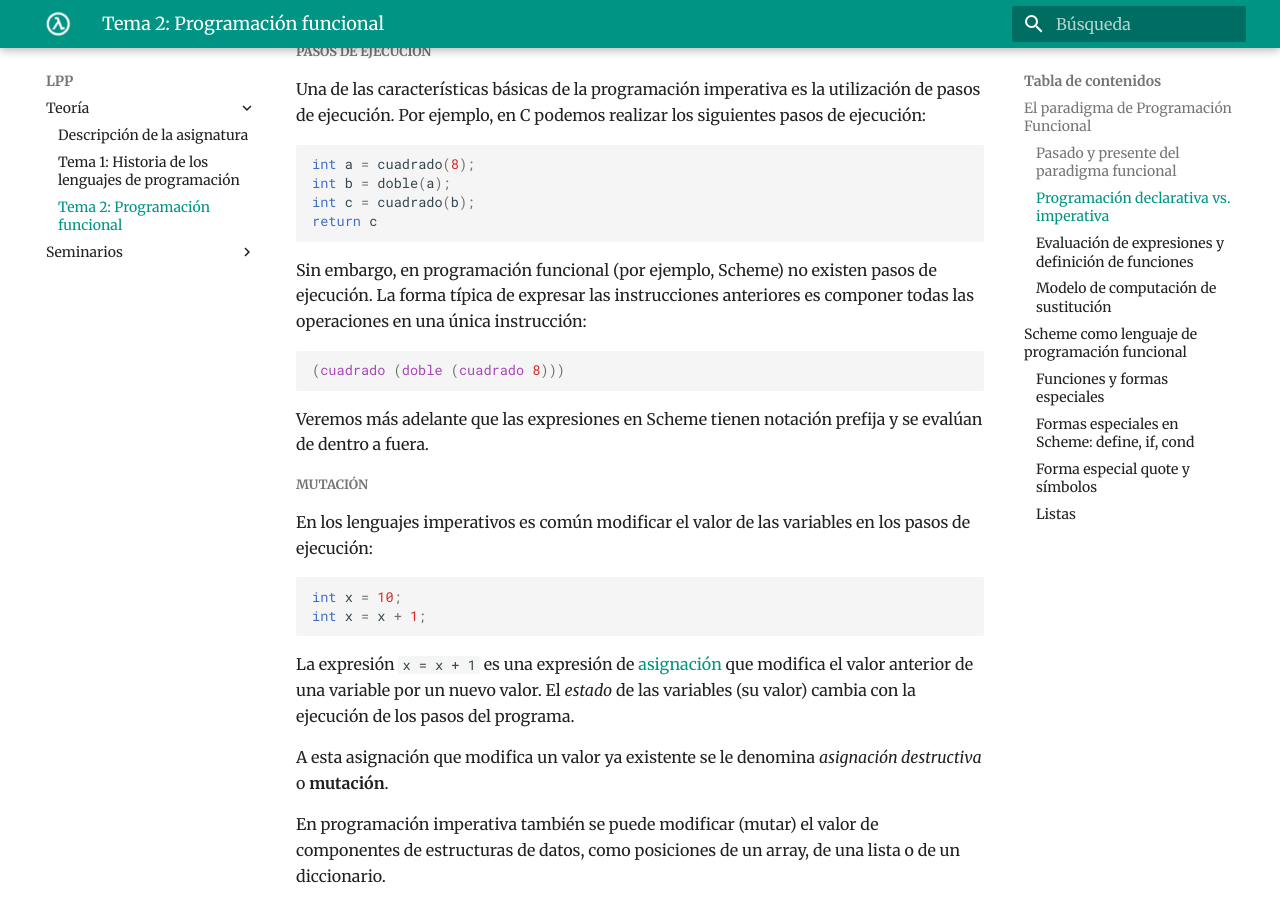
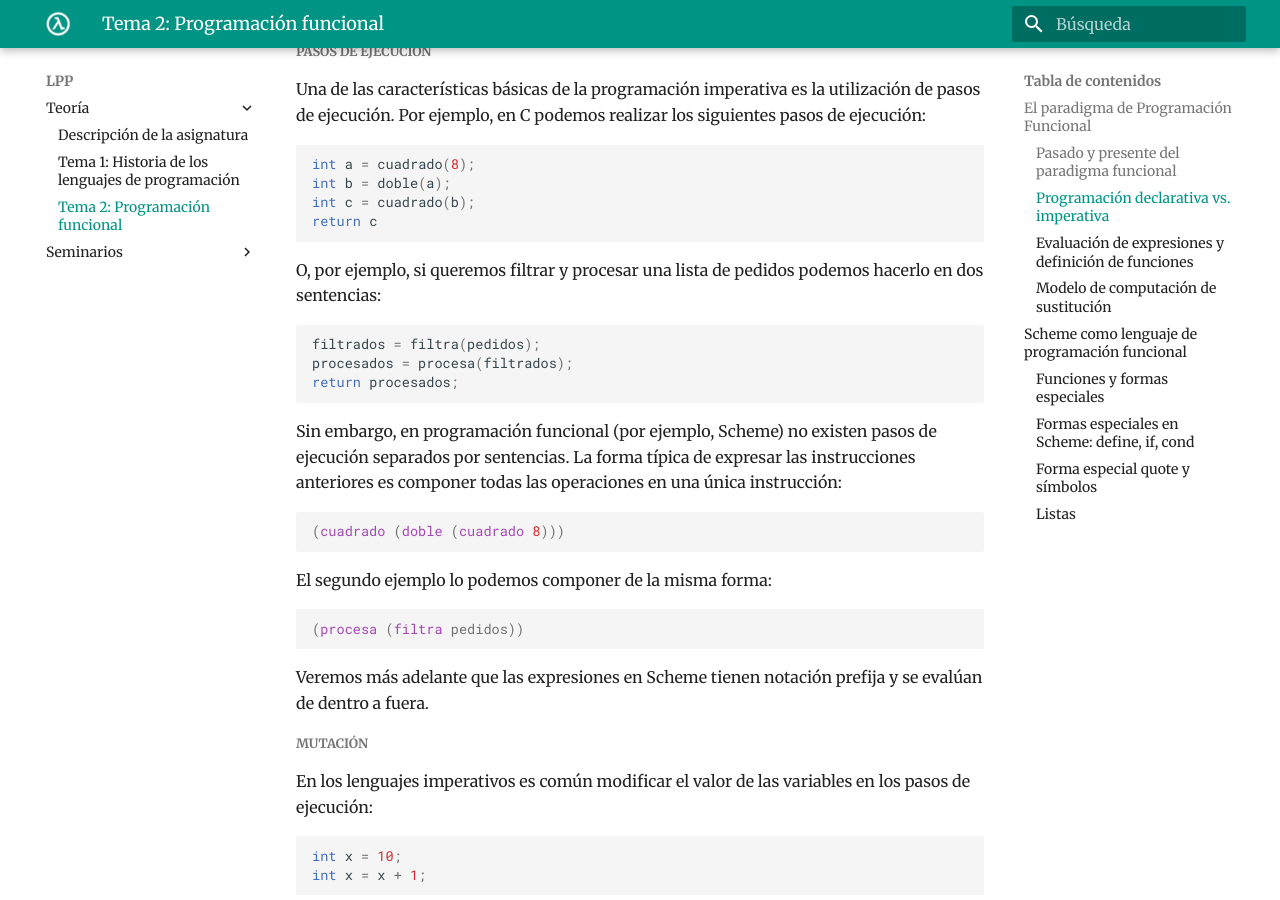
Before and after one commit to domingogallardo/apuntes-lpp, an MkDocs documentation site: the page built from docs/teoria/tema02-programacion-funcional/tema02-programacion-funcional.md, in a window 1280 px wide and 900 px high, scrolled down 7132 px. Built offline with MkDocs 1.6.1 and Material for MkDocs 9.7.7, drawn with Linux system fonts in a browser that asks for light colours.

Commit message:
Añadido ejemplo pasos ejecución

````diff
--- a/docs/teoria/tema02-programacion-funcional/tema02-programacion-funcional.md
+++ b/docs/teoria/tema02-programacion-funcional/tema02-programacion-funcional.md
@@ -368,17 +368,33 @@ int c = cuadrado(b);
 return c
 ```
 
+O, por ejemplo, si queremos filtrar y procesar una lista de pedidos
+podemos hacerlo en dos sentencias:
+
+```Swift
+filtrados = filtra(pedidos);
+procesados = procesa(filtrados);
+return procesados;
+```
+
 Sin embargo, en programación funcional (por ejemplo, Scheme) no
-existen pasos de ejecución. La forma típica de expresar las
-instrucciones anteriores es componer todas las operaciones en una
-única instrucción:
+existen pasos de ejecución separados por sentencias. La forma típica
+de expresar las instrucciones anteriores es componer todas las
+operaciones en una única instrucción:
 
 ```scheme
 (cuadrado (doble (cuadrado 8)))
+```
+
+El segundo ejemplo lo podemos componer de la misma forma:
+
+```scheme
+(procesa (filtra pedidos))
 ```
 
 Veremos más adelante que las expresiones en Scheme tienen notación
 prefija y se evalúan de dentro a fuera.
+
 
 ##### Mutación
 
````
